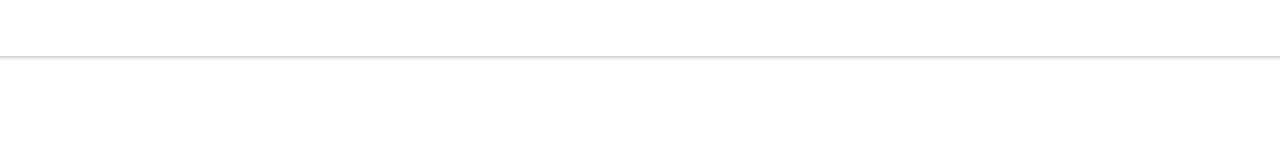
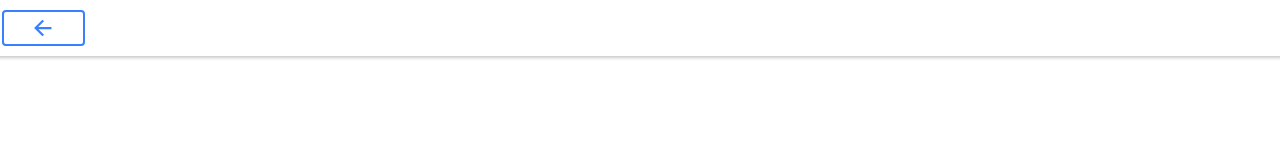
Before and after one commit to Ntwali-Josue/address-book-ui, a React (Create React App) app in the folder UI/: page /new in a window 1280 px wide. Shown: the top 160 px of the page. Built offline with nearby package versions, Linux system fonts and the light colour scheme.

Commit message:
added back button on the new contact page

```diff
--- a/UI/src/pages/AddContact.tsx
+++ b/UI/src/pages/AddContact.tsx
@@ -1,6 +1,6 @@
 import React from 'react';
 
-import {IonHeader, IonPage, IonToolbar } from '@ionic/react';
+import {IonHeader,IonButton, IonPage, IonToolbar, IonIcon, IonBackButton, } from '@ionic/react';
 
 
 const NewContact: React.FC = () => (
@@ -8,7 +8,9 @@ const NewContact: React.FC = () => (
     <IonPage>
         <IonHeader>
             <IonToolbar>
-
+            <IonButton fill="outline">
+            <IonBackButton defaultHref="/" />
+            </IonButton>
             </IonToolbar>
         </IonHeader>
     </IonPage>
```
